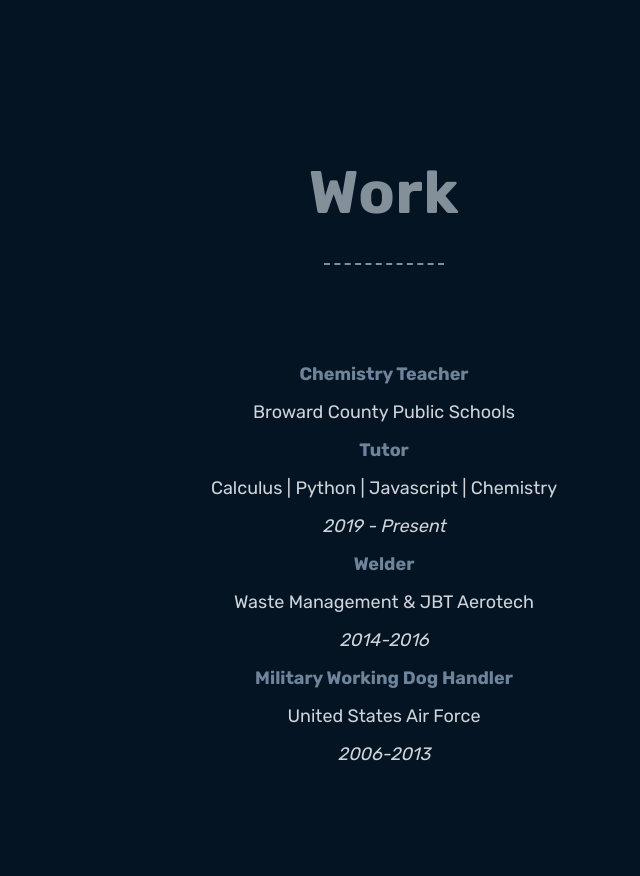
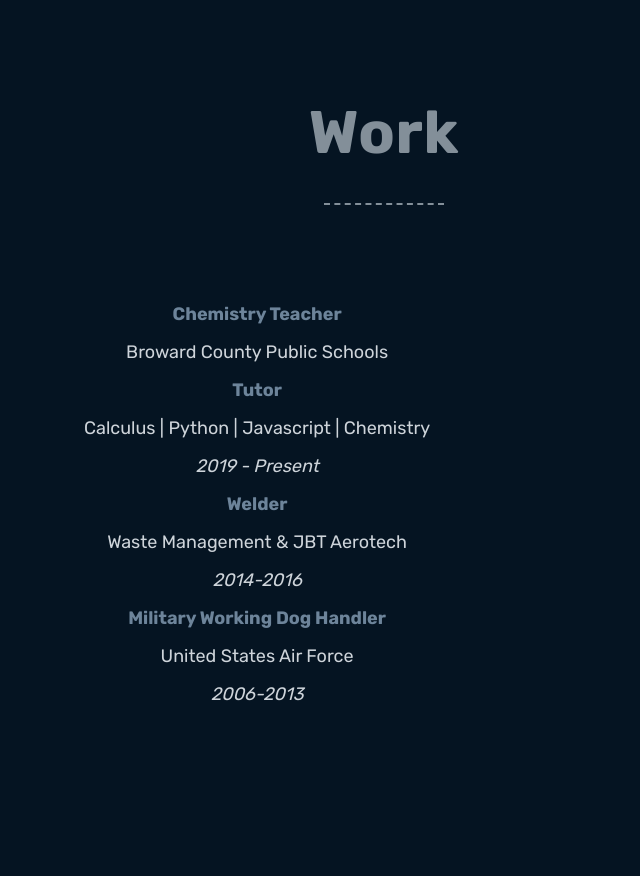
Before and after one commit to laffchem/laffchem.github.io, a plain HTML site: page resume.html in a window 1280 px wide. Shown: the part 879-1755 px from the top of the page, without its empty margins (256-896 px from the left). Drawn offline with Linux system fonts and the light colour scheme.

Commit message:
add css link to resume html

```diff
--- a/resume.html
+++ b/resume.html
@@ -16,6 +16,7 @@
     />
     <link rel="stylesheet" href="css/general.css" />
     <link rel="stylesheet" href="css/style.css" />
+    <link rel="stylesheet" href="css/queries.css" />
     <title>Portfolio ~ John Laffey</title>
   </head>
   <body>
```
